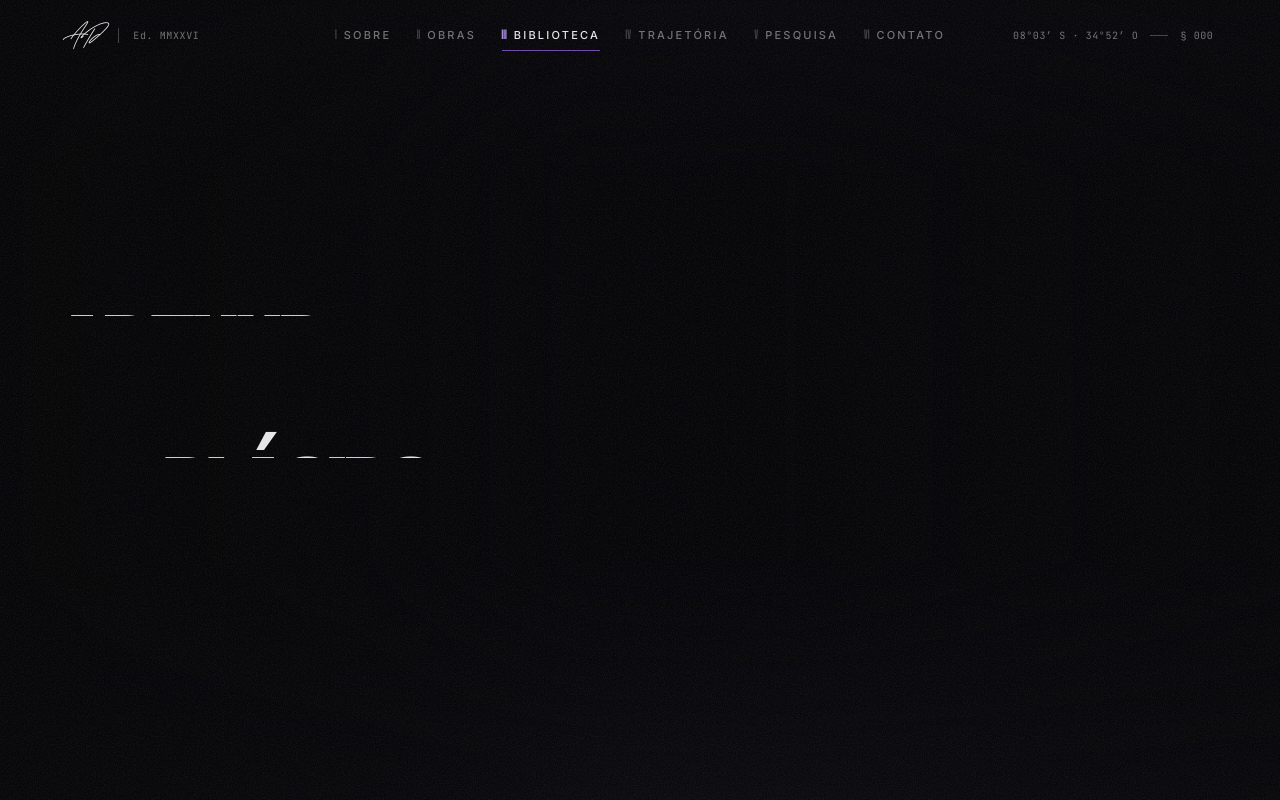
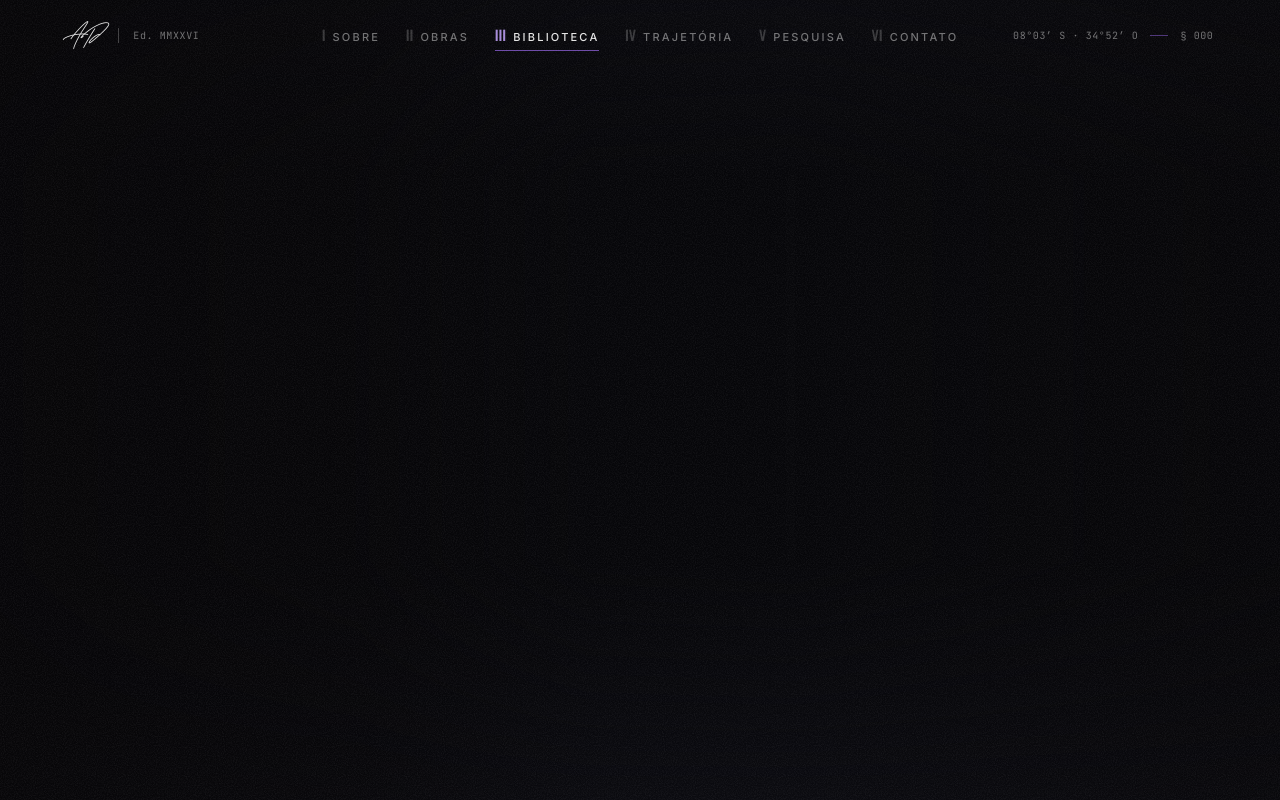
Before and after one commit to jfxengenharia/thurdevvpt, a React (Vite) app: page / in a window 1280 px wide. Shown: the top 800 px of the page. Built offline with nearby package versions, Linux system fonts and the light colour scheme.

Commit message:
Tipografia: Oswald nos títulos e destaques

```diff
--- a/index.html
+++ b/index.html
@@ -14,7 +14,7 @@
     <link rel="preconnect" href="https://fonts.googleapis.com" />
     <link rel="preconnect" href="https://fonts.gstatic.com" crossorigin />
     <link
-      href="https://fonts.googleapis.com/css2?family=Cormorant+Garamond:ital,wght@0,300;0,400;0,500;0,600;1,300;1,400;1,500&family=Inter:wght@300;400;500;600&family=JetBrains+Mono:wght@400;500&display=swap"
+      href="https://fonts.googleapis.com/css2?family=Oswald:wght@200..700&family=Cormorant+Garamond:ital,wght@0,300;0,400;0,500;0,600;1,300;1,400;1,500&family=Inter:wght@300;400;500;600&family=JetBrains+Mono:wght@400;500&display=swap"
       rel="stylesheet"
     />
   </head>
--- a/src/styles/tokens.css
+++ b/src/styles/tokens.css
@@ -35,7 +35,7 @@
   --wood: #1c130c;
 
   /* — Tipografia — */
-  --serif: "Might", "Cormorant Garamond", "Cormorant", Garamond, "Times New Roman", serif;
+  --serif: "Oswald", "Cormorant Garamond", "Cormorant", Garamond, "Times New Roman", serif;
   --sans: "Inter", "Helvetica Neue", Arial, sans-serif;
   --mono: "JetBrains Mono", "IBM Plex Mono", ui-monospace, monospace;
 
--- a/src/styles/typography.css
+++ b/src/styles/typography.css
@@ -7,16 +7,8 @@
   font-display: block;
 }
 
-/* Might (Funtype Co., gratuita para uso pessoal): títulos e destaques.
-   Peso único: sem negrito/itálico sintetizados pelo navegador. */
-@font-face {
-  font-family: "Might";
-  src: url("../assets/fonts/might.ttf") format("truetype");
-  font-weight: 100 900;
-  font-style: normal;
-  font-display: swap;
-}
-
+/* Oswald (Google Fonts, OFL) nos títulos e destaques, carregada no index.html.
+   Não tem itálico: o navegador não sintetiza um itálico falso. */
 html {
   font-synthesis: none;
 }
```
Also changed, not shown: src/assets/fonts/might.ttf (deleted).
